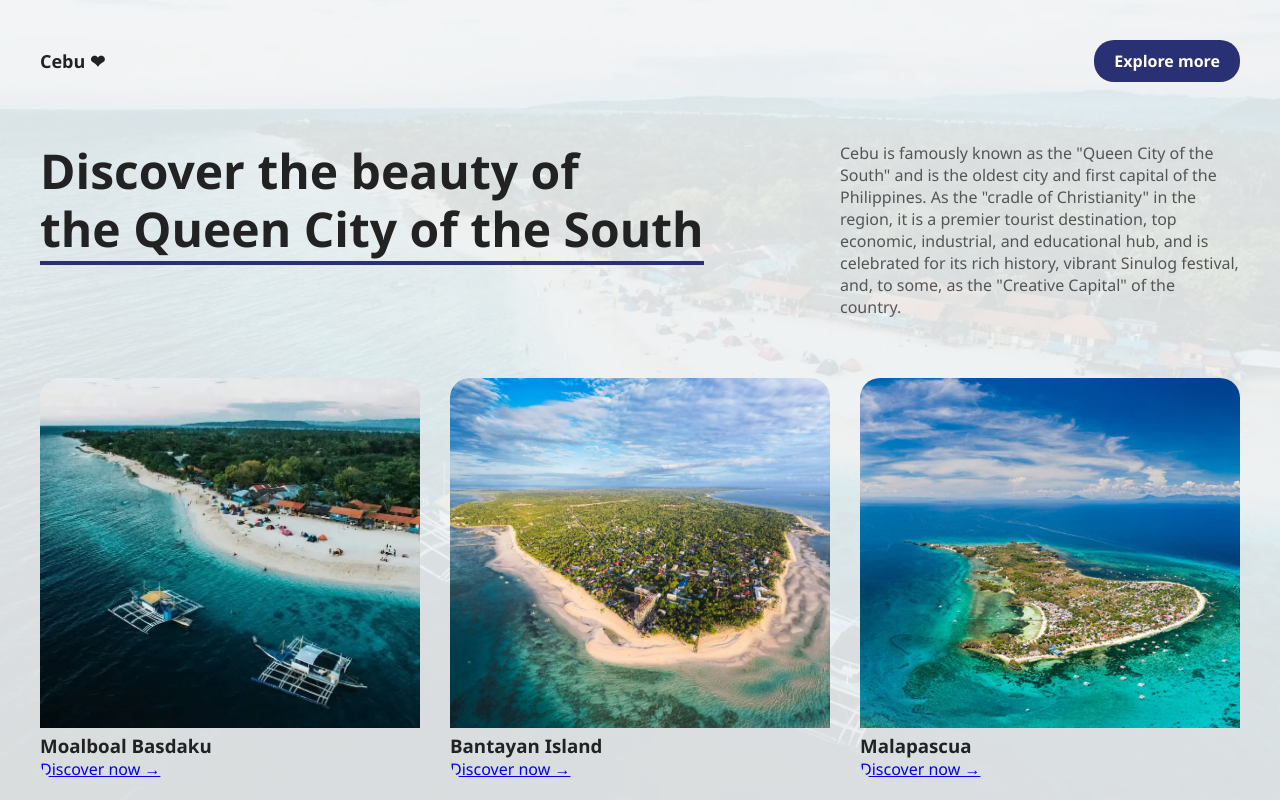
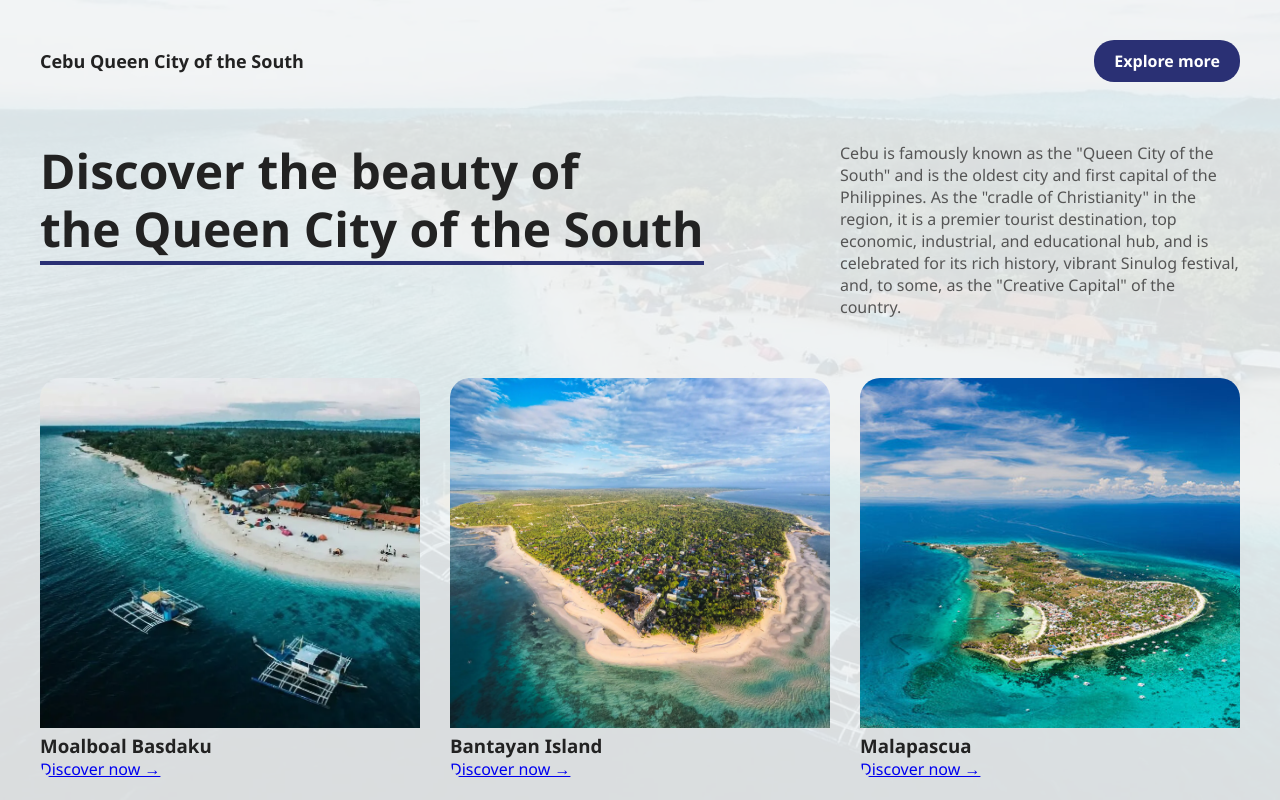
Before and after one commit to James319-coder/Web-Development-by-Pair, a plain HTML site: page index.html in a window 1280 px wide. Shown: the top 800 px of the page. Drawn offline with Linux system fonts and the light colour scheme.

Commit message:
Update index.html

```diff
--- a/index.html
+++ b/index.html
@@ -11,7 +11,7 @@
 <body>
 
     <header class="navbar">
-        <div class="logo">Cebu ❤</div>
+        <div class="logo">Cebu Queen City of the South</div>
 
         <nav>
             <a href="https://guidetothephilippines.ph/" target="_blank" class="btn-primary" style="text-decoration: none; display: inline-block;">Explore more</a>
```
